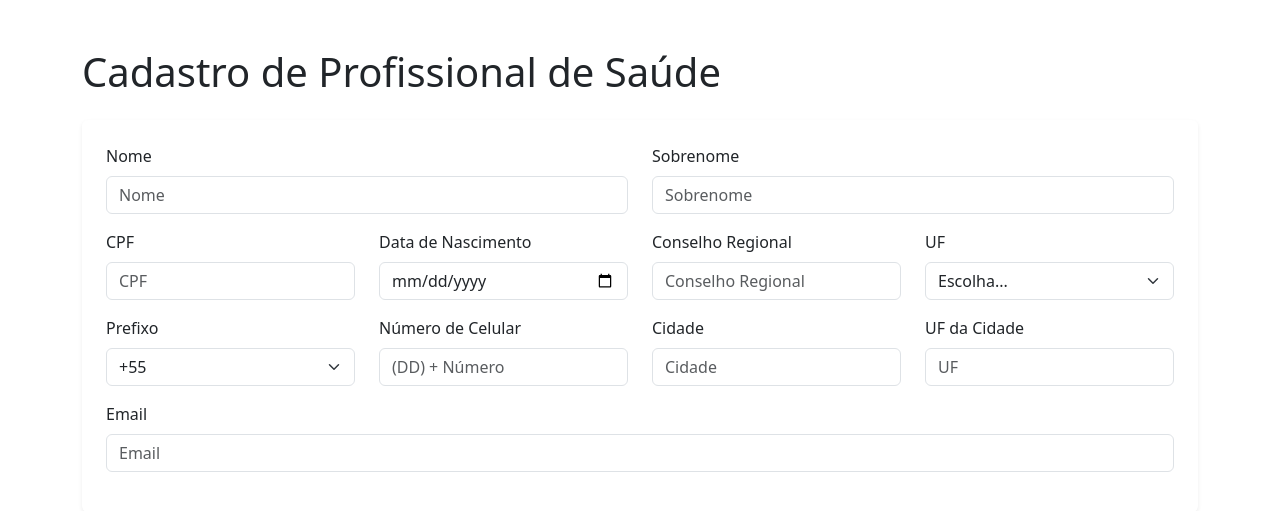
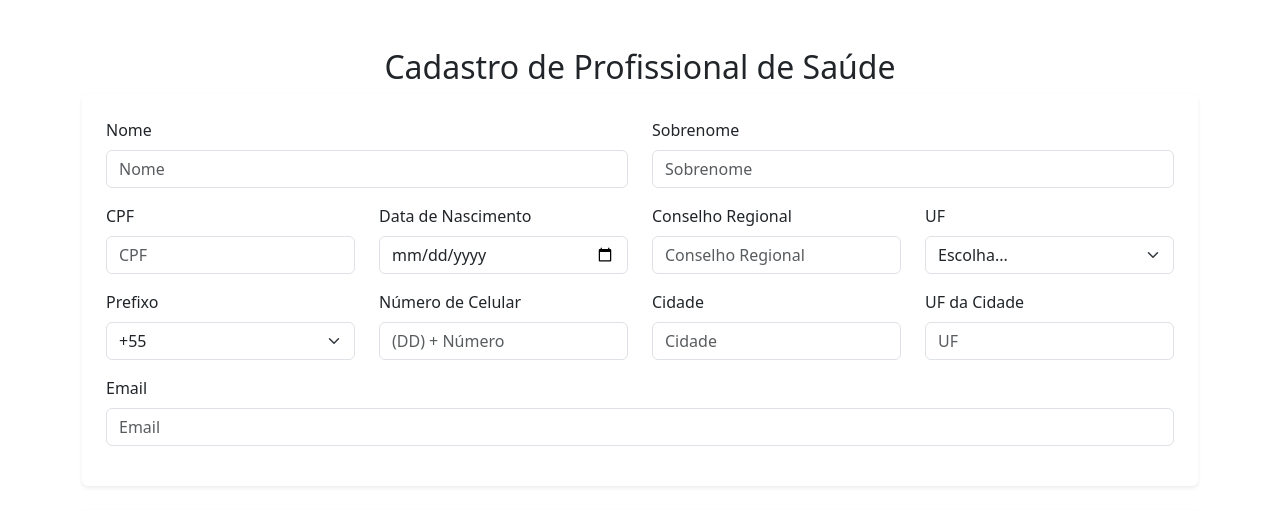
Before and after one commit to ysmello/sias, a PHP site: page /cad-prof-saude/index.php in a window 1280 px wide. Shown: the top 511 px of the page. Run offline with PHP 8.4, Linux system fonts and the light colour scheme.

Commit message:
Um pequeno ajusto no titulo

```diff
--- a/cad-prof-saude/index.php
+++ b/cad-prof-saude/index.php
@@ -8,7 +8,7 @@
 </head>
 <body class="container mt-5">
 
-    <h1 class="mb-4 text-start">Cadastro de Profissional de Saúde</h1>
+    <h2 class="text-center">Cadastro de Profissional de Saúde</h2>
 
     <div class="bg-white rounded p-4 shadow-sm mb-4">
         <div class="row mb-3">
```
